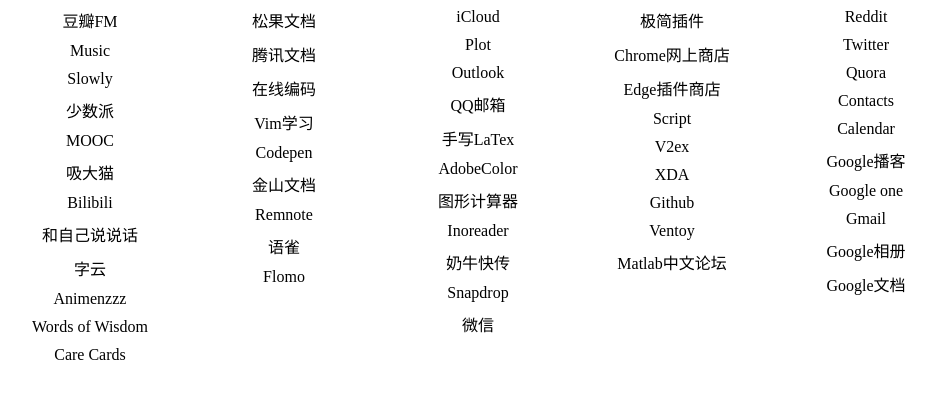
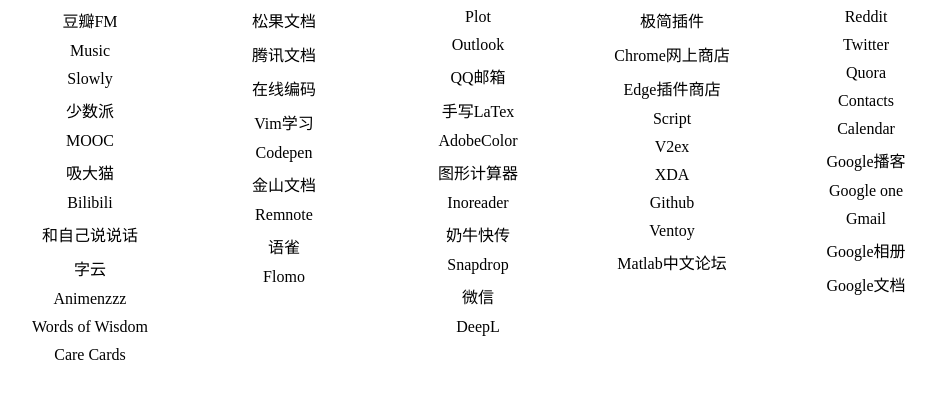
Before and after one commit to debeetle/Bookmark, a plain HTML site: page index.htm in a window 1280 px wide. Shown: the whole page, without its empty margins (162-1098 px from the left). Drawn offline with Linux system fonts and the light colour scheme.

Commit message:
Update index.htm

```diff
--- a/index.htm
+++ b/index.htm
@@ -86,12 +86,9 @@
 			</td>
 			<td>
 				<ul>
-					<li><a href="https://www.icloud.com/">iCloud</a></li>
 					<li><a href="https://www.geogebra.org/graphing">Plot</a></li>
 					<li><a href="https://outlook.live.com/mail/inbox">Outlook</a></li>
-					<li><a
-							href="https://mail.qq.com/cgi-bin/frame_html?sid=kOMxhIvhOCS0O28y&r=97cec78230d7f9ba1bb2d66000db9d04">QQ邮箱</a>
-					</li>
+					<li><a href="https://mail.qq.com/cgi-bin/frame_html?sid=kOMxhIvhOCS0O28y&r=97cec78230d7f9ba1bb2d66000db9d04">QQ邮箱</a></li>
 					<li><a href="http://detexify.kirelabs.org/classify.html">手写LaTex</a></li>
 					<li><a href="https://color.adobe.com/zh/create/color-wheel">AdobeColor</a></li>
 					<li><a href="https://www.desmos.com/calculator?lang=zh-CN">图形计算器</a></li>
@@ -99,15 +96,14 @@
 					<li><a href="https://cowtransfer.com/">奶牛快传</a></li>
 					<li><a href="https://snapdrop.net">Snapdrop</a></li>
 					<li><a href="https://web.wechat.com">微信</a></li>
+					<li><a href="https://www.deepl.com/translator">DeepL</a></li>
 				</ul>
 			</td>
 			<td>
 				<ul>
 					<li><a href="https://chrome.zzzmh.cn/">极简插件</a></li>
 					<li><a href="https://chrome.google.com/webstore/category/extensions?hl=zh-CN">Chrome网上商店</a></li>
-					<li><a
-							href="https://microsoftedge.microsoft.com/addons/Microsoft-Edge-Extensions-Home?hl=zh-CN">Edge插件商店</a>
-					</li>
+					<li><a href="https://microsoftedge.microsoft.com/addons/Microsoft-Edge-Extensions-Home?hl=zh-CN">Edge插件商店</a></li>
 					<li><a href="https://greasyfork.org/zh-CN/scripts">Script</a></li>
 					<li><a href="https://www.v2ex.com/">V2ex</a></li>
 					<li><a href="https://www.xda-developers.com/">XDA</a></li>
```
